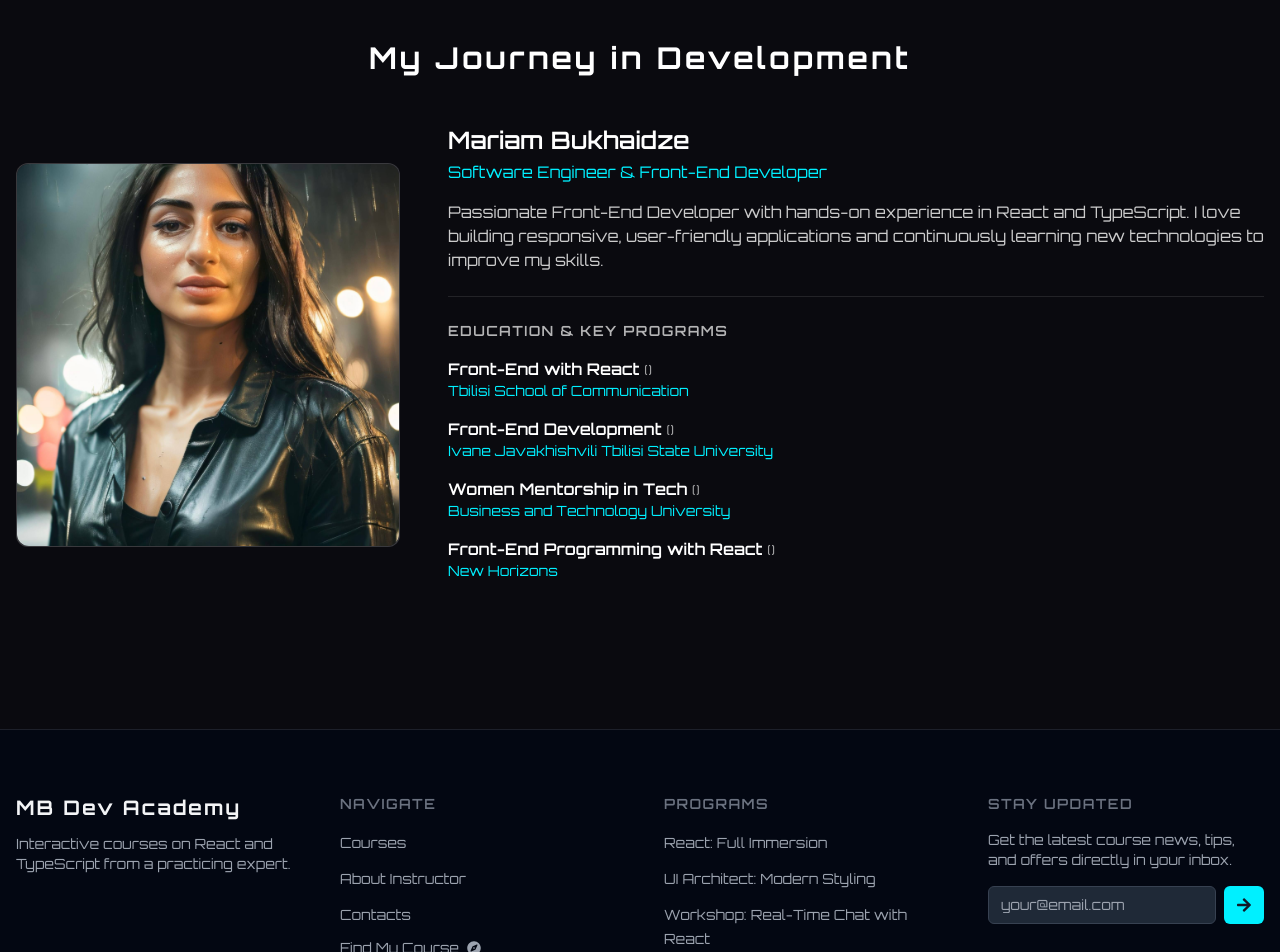
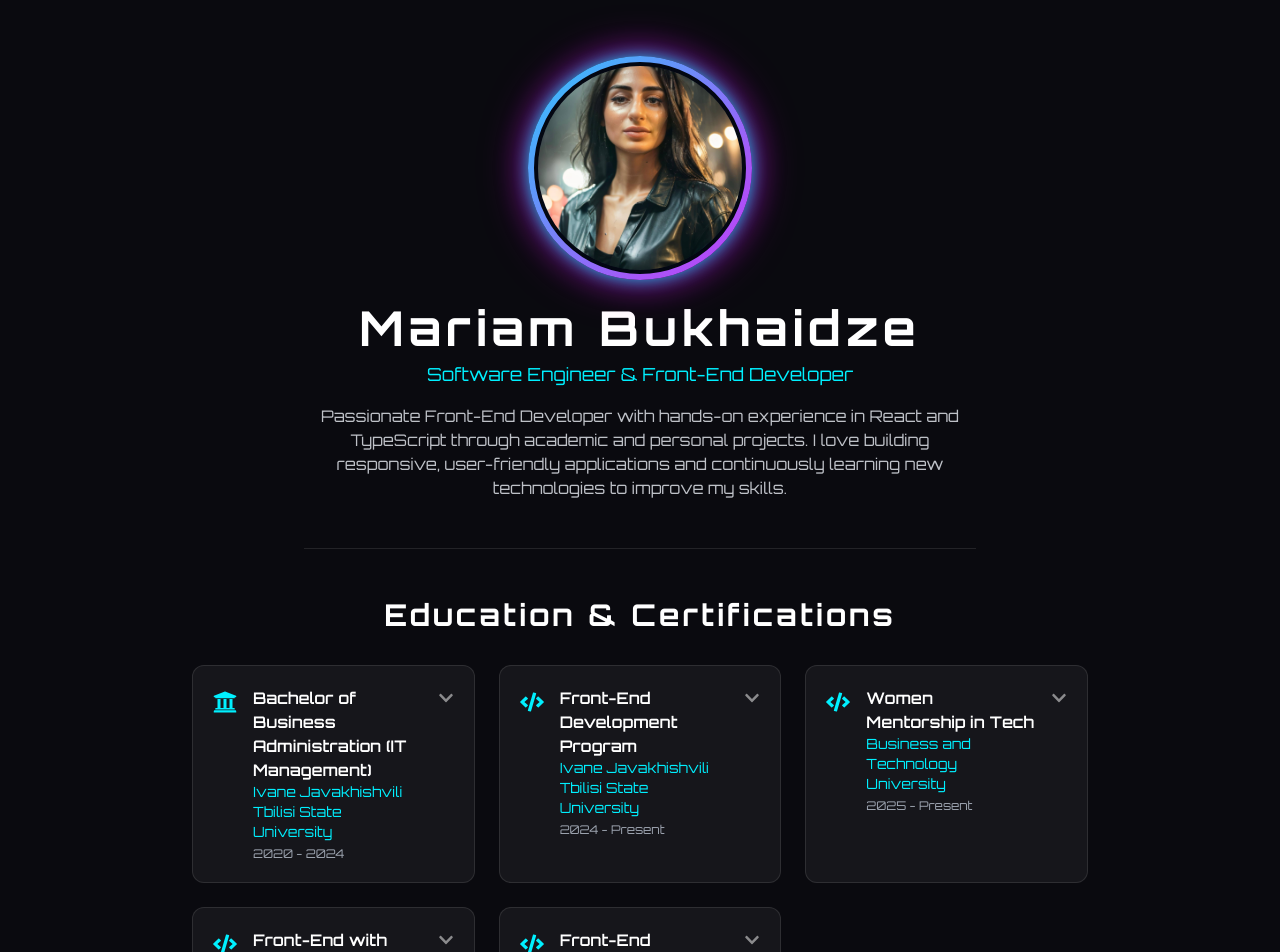
Before and after one commit to maribukh/edu-app_TSU, a React (Vite) app: page / in a window 1280 px wide. Shown: the part 1980-2932 px from the top of the page. Built offline with nearby package versions, Linux system fonts and the light colour scheme.

Commit message:
Added KeySkilss in AboutInstructor.tsx

```diff
--- a/src/components/AboutInstructor.tsx
+++ b/src/components/AboutInstructor.tsx
@@ -1,52 +1,146 @@
+import { useState } from "react";
 import { academyData } from "../data/academyData";
+import {
+  FaUniversity,
+  FaCertificate,
+  FaCode,
+  FaChevronDown,
+  FaCheck,
+} from "react-icons/fa";
+
+const getIconForTitle = (title: string) => {
+  const lowerCaseTitle = title.toLowerCase();
+  if (
+    lowerCaseTitle.includes("bachelor") ||
+    lowerCaseTitle.includes("university")
+  ) {
+    return <FaUniversity className="text-neonBlue" />;
+  }
+  if (
+    lowerCaseTitle.includes("mentorship") ||
+    lowerCaseTitle.includes("react") ||
+    lowerCaseTitle.includes("front-end")
+  ) {
+    return <FaCode className="text-neonBlue" />;
+  }
+  return <FaCertificate className="text-neonBlue" />;
+};
 
 export default function AboutInstructor() {
   const { instructor } = academyData;
+  const [expandedCardId, setExpandedCardId] = useState<number | null>(null);
+
+  const handleCardClick = (id: number) => {
+    setExpandedCardId(expandedCardId === id ? null : id);
+  };
 
   return (
-    <section id="about" className="container mx-auto px-4 py-16">
-      <h2 className="text-2xl md:text-3xl font-bold tracking-widest mb-12 text-center">
-        My Journey in Development
-      </h2>
-
-      <div className="grid grid-cols-1 md:grid-cols-3 gap-8 md:gap-12 items-center">
-        <div className="aspect-square w-full max-w-sm mx-auto md:max-w-none rounded-xl bg-white/10 border border-white/10 flex items-center justify-center text-sm text-[#E0E0E0]/70">
+    <section id="about" className="container mx-auto px-4 py-16 sm:py-24">
+      <div className="max-w-4xl mx-auto text-center">
+        <div className="flex flex-col items-center">
+          <div
+            className={`relative w-48 h-48 md:w-56 md:h-56 rounded-full p-1.5
+                        bg-gradient-to-br from-neonBlue via-purple-500 to-neonPink
+                        shadow-neon-glow
+                        animate-gradient-rotation`}
+          >
+            <div className="relative w-full h-full rounded-full overflow-hidden border-4 border-gray-950 bg-gray-900">
               {instructor.imageUrl ? (
                 <img
                   alt={instructor.name}
                   src={instructor.imageUrl}
-              className="w-full h-full object-cover rounded-xl"
+                  className="w-full h-full object-cover"
                 />
               ) : (
-            <span>Photo Placeholder</span>
+                <div className="w-full h-full flex items-center justify-center text-gray-400">
+                  <span>Photo</span>
+                </div>
               )}
             </div>
+          </div>
 
-        <div className="md:col-span-2">
-          <h3 className="text-2xl font-semibold">{instructor.name}</h3>
-          <p className="mt-1 text-neonBlue">{instructor.title}</p>
-          <p className="mt-4 text-base text-[#E0E0E0]/90">{instructor.bio}</p>
-
-          <div className="mt-6 border-t border-white/10 pt-6">
-            <h4 className="font-semibold tracking-widest text-sm uppercase text-[#E0E0E0]/80 mb-4">
-              Education & Key Programs
-            </h4>
-            <div className="space-y-4">
-              {instructor.educationHistory.map((item) => (
-                <div key={String(item.id)}>
-                  <p className="font-semibold">
-                    {item.title}{" "}
-                    <span className="text-sm text-[#E0E0E0]/70 font-normal">
-                      ({item.period})
-                    </span>
-                  </p>
-                  <p className="text-sm text-neonBlue">{item.source}</p>
-                  <p className="mt-1 text-sm text-[#E0E0E0]/80">
-                    {item.description}
+          <h2 className="mt-6 text-4xl md:text-5xl font-bold tracking-widest font-orbitron">
+            {instructor.name}
+          </h2>
+          <p className="mt-2 text-lg text-neonBlue">{instructor.title}</p>
+          <p className="mt-4 max-w-2xl mx-auto text-base text-gray-300/90">
+            {instructor.bio}
           </p>
         </div>
+
+        <div className="my-12 h-px bg-white/10 w-3/4 mx-auto"></div>
+
+        <div>
+          <h3 className="text-2xl md:text-3xl font-bold tracking-widest mb-8 font-orbitron">
+            Education & Certifications
+          </h3>
+          <div className="grid grid-cols-1 sm:grid-cols-2 lg:grid-cols-3 gap-6 text-left">
+            {instructor.educationHistory.map((item) => {
+              const isExpanded = expandedCardId === item.id;
+
+              return (
+                <div
+                  key={item.id}
+                  className="group relative bg-white/5 border border-white/10 rounded-xl
+                             transition-all duration-300 hover:border-neonBlue/80 hover:-translate-y-1"
+                  onClick={() => handleCardClick(item.id)}
+                >
+                  <div
+                    className="absolute inset-0 bg-neonBlue/10 rounded-xl blur-lg
+                               opacity-0 group-hover:opacity-100 transition-opacity duration-300"
+                  ></div>
+
+                  <div className="relative p-5 cursor-pointer">
+                    <div className="flex items-start justify-between gap-4">
+                      <div className="flex items-start gap-4">
+                        <div className="mt-1 text-2xl flex-shrink-0">
+                          {getIconForTitle(item.title)}
+                        </div>
+                        <div>
+                          <h4 className="font-semibold text-white">
+                            {item.title}
+                          </h4>
+                          <p className="text-sm text-neonBlue">{item.source}</p>
+                          <p className="text-xs text-gray-400 mt-1">
+                            {item.period}
+                          </p>
+                        </div>
+                      </div>
+                      <FaChevronDown
+                        className={`mt-1 text-white/50 flex-shrink-0 transition-transform duration-300 ${
+                          isExpanded ? "rotate-180" : ""
+                        }`}
+                      />
+                    </div>
+
+                    <div
+                      className={`transition-all duration-500 ease-in-out overflow-hidden ${
+                        isExpanded
+                          ? "max-h-96 opacity-100 mt-4"
+                          : "max-h-0 opacity-0"
+                      }`}
+                    >
+                      <div className="border-t border-white/10 pt-4">
+                        <h5 className="text-sm font-semibold text-white mb-2">
+                          Key Skills:
+                        </h5>
+                        <ul className="space-y-2">
+                          {item.keySkills.map((skill) => (
+                            <li
+                              key={skill}
+                              className="flex items-center gap-2 text-xs text-gray-300"
+                            >
+                              <FaCheck className="text-neonBlue" size={12} />
+                              {skill}
+                            </li>
                           ))}
+                        </ul>
                       </div>
+                    </div>
+                  </div>
+                </div>
+              );
+            })}
           </div>
         </div>
       </div>
--- a/src/components/CoursesList.tsx
+++ b/src/components/CoursesList.tsx
@@ -24,7 +24,6 @@ export default function CoursesList() {
         <Link to="/course-finder">
           <Button variant="primary" size="lg" className="mt-6">
             Find My Course
-            <FaArrowRight className="ml-2" />
           </Button>
         </Link>
       </div>
--- a/src/data/academyData.ts
+++ b/src/data/academyData.ts
@@ -1,4 +1,3 @@
-import type { ReactNode } from "react";
 import Photo from "../assets/profilephoto.jpg";
 
 export interface Course {
@@ -12,10 +11,12 @@ export interface Course {
 }
 
 export interface EducationHistory {
-  [x: string]: ReactNode;
-  year: string;
+  id: number;
+  period: string;
   title: string;
   source: string;
+  description: string;
+  keySkills: string[];
 }
 
 export interface Instructor {
@@ -38,31 +39,80 @@ export const academyData: {
     name: "Mariam Bukhaidze",
     imageUrl: Photo,
     title: "Software Engineer & Front-End Developer",
-    bio: "Passionate Front-End Developer with hands-on experience in React and TypeScript. I love building responsive, user-friendly applications and continuously learning new technologies to improve my skills.",
+    bio: "Passionate Front-End Developer with hands-on experience in React and TypeScript through academic and personal projects. I love building responsive, user-friendly applications and continuously learning new technologies to improve my skills.",
     contact: {
       email: "mariebukh@gmail.com",
       github: "https://github.com/maribukh",
     },
     educationHistory: [
       {
-        year: "2024",
+        id: 1,
+        period: "2020 - 2024",
+        title: "Bachelor of Business Administration (IT Management)",
+        source: "Ivane Javakhishvili Tbilisi State University",
+        description:
+          "Received a foundational education in business principles with a focus on information technology management.",
+        keySkills: [
+          "Project Management",
+          "IT Strategy",
+          "Business Analysis",
+          "Database Fundamentals",
+        ],
+      },
+      {
+        id: 2,
+        period: "2024 - Present",
+        title: "Front-End Development Program",
+        source: "Ivane Javakhishvili Tbilisi State University",
+        description:
+          "Gained hands-on experience with React, TypeScript, and modern styling tools like TailwindCSS.",
+        keySkills: [
+          "React & JSX",
+          "TypeScript",
+          "Responsive Design (Flexbox & Grid)",
+          "State Management",
+        ],
+      },
+      {
+        id: 3,
+        period: "2025 - Present",
+        title: "Women Mentorship in Tech",
+        source: "Business and Technology University",
+        description:
+          "Developing collaborative projects with Angular & TypeScript, while practicing teamwork and agile methods.",
+        keySkills: [
+          "Agile Methodologies",
+          "Team Collaboration (Git)",
+          "Angular Basics",
+          "Code Review",
+        ],
+      },
+      {
+        id: 4,
+        period: "2024 - 2025",
         title: "Front-End with React",
         source: "Tbilisi School of Communication",
+        description:
+          "Completed an intensive course focused on practical React development skills and modern workflows.",
+        keySkills: [
+          "Component Architecture",
+          "React Hooks",
+          "API Integration (Fetch)",
+          "Vite",
+        ],
       },
       {
-        year: "2024 - 2025",
-        title: "Front-End Development ",
-        source: "Ivane Javakhishvili Tbilisi State University",
-      },
-      {
-        year: "2025 - Present",
-        title: "Women Mentorship in Tech",
-        source: "Business and Technology University",
-      },
-      {
-        year: "2025",
+        id: 5,
+        period: "2025",
         title: "Front-End Programming with React",
         source: "New Horizons",
+        description:
+          "Further specialized skills in React, focusing on advanced state management and performance optimization.",
+        keySkills: [
+          "Advanced State Management",
+          "Performance Optimization",
+          "Testing (Jest/RTL)",
+        ],
       },
     ],
   },
--- a/src/index.css
+++ b/src/index.css
@@ -30,3 +30,25 @@ body {
 .btn-accent:hover {
     filter: brightness(0.9);
 }
+
+
+@layer utilities {
+    @keyframes rotate-gradient {
+        0% {
+            background-position: 0% 50%;
+        }
+
+        50% {
+            background-position: 100% 50%;
+        }
+
+        100% {
+            background-position: 0% 50%;
+        }
+    }
+
+    .animate-gradient-rotation {
+        background-size: 200% 200%;
+        animation: rotate-gradient 6s ease-in-out infinite;
+    }
+}
--- a/tailwind.config.js
+++ b/tailwind.config.js
@@ -15,6 +15,10 @@ export default {
         neon: "0 0 15px rgba(0,240,255,0.5)",
         neonPink: "0 0 15px rgba(255,0,255,0.4)",
         card: "0 10px 30px rgba(0,0,0,0.08)",
+
+        "neon-glow":
+          "0 0 15px rgba(0, 240, 255, 0.7), 0 0 30px rgba(147, 51, 234, 0.5), 0 0 45px rgba(255, 0, 255, 0.5)",
+        "card-glow": "0 0 15px rgba(0, 240, 255, 0.3)",
       },
       backgroundImage: {
         heroGlow:
```
Lines whose indentation alone changed are shown as unchanged.
